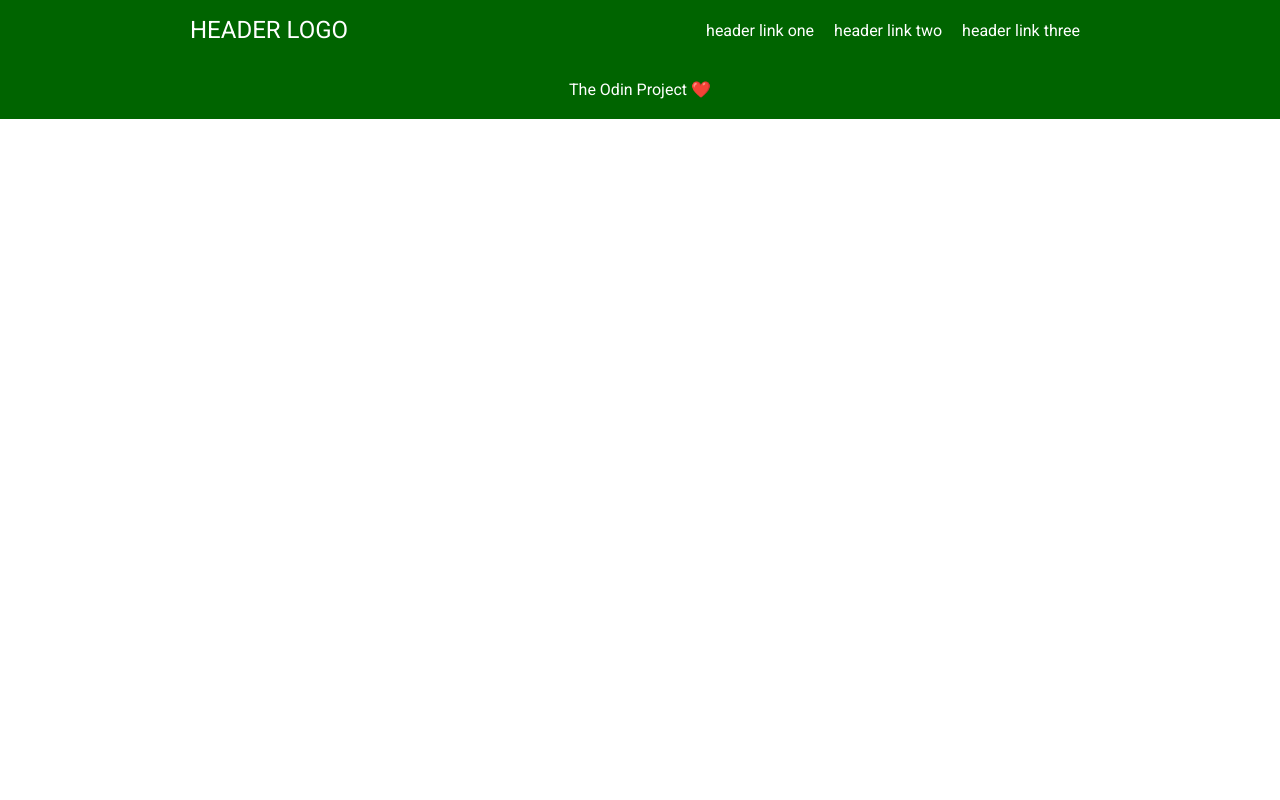
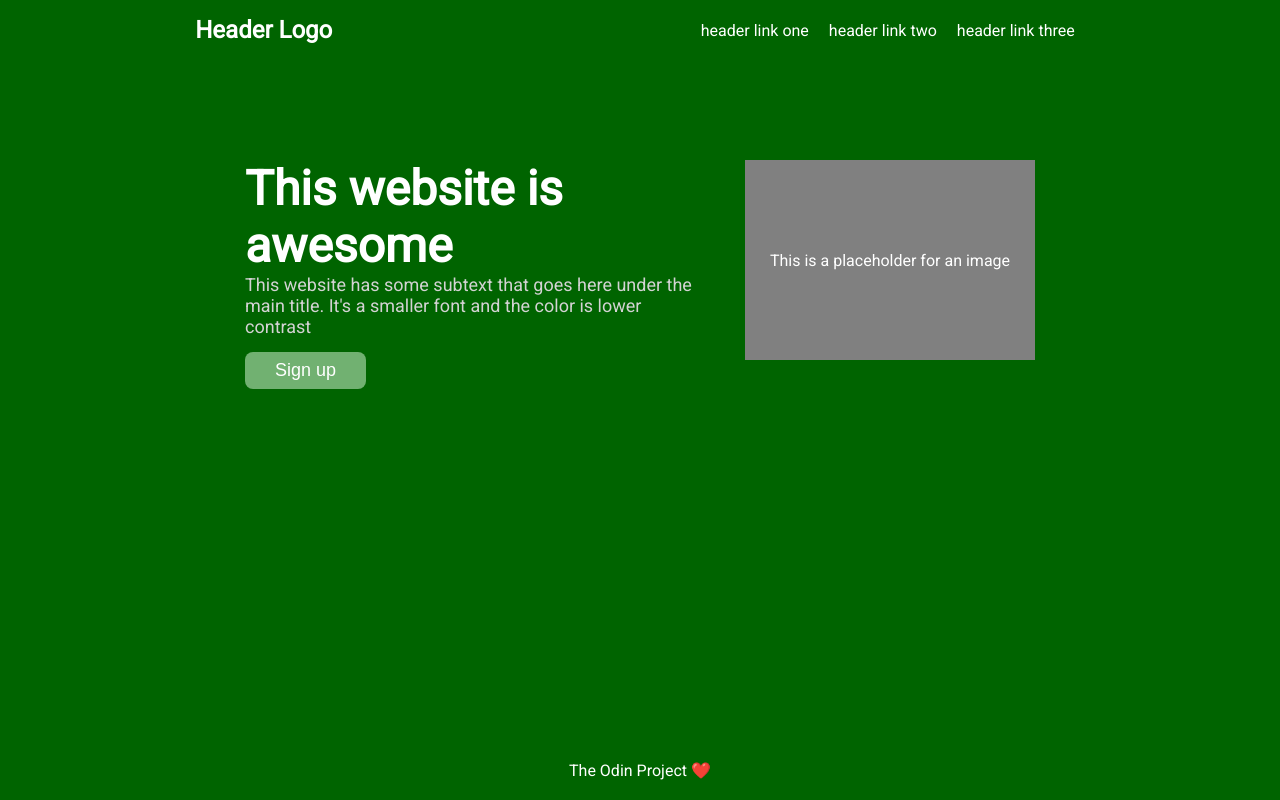
Before and after one commit to jdpagtama/odin-landingpage, a plain HTML site: page index.html in a window 1280 px wide. Drawn offline with Linux system fonts and the light colour scheme.

Commit message:
Add hero section
Hero section gives a quick overview of what the site is about and gives the opportunity to take action!

```diff
--- a/index.html
+++ b/index.html
@@ -9,7 +9,7 @@
 </head>
 <body>
     <div class="header">
-        <div class="logo">HEADER LOGO</div>
+        <div class="logo">Header Logo</div>
         <div class="links">
             <ul>
                 <li><a href="#">header link one</a></li>
@@ -19,6 +19,17 @@
         </div>
     </div>
     <div class="body">
+        <div class="hero">
+            <div class="left-hero">
+                <div class="main">This website is awesome</div>
+                <div class="secondary">
+                    This website has some subtext that goes here under the main title.
+                    It's a smaller font and the color is lower contrast
+                </div>
+                <button>Sign up</button>
+            </div>
+            <div class="image">This is a placeholder for an image</div>
+        </div>
     </div>
     <div class="footer">
       The Odin Project ❤️
--- a/styles.css
+++ b/styles.css
@@ -17,6 +17,7 @@
 
 .logo {
     font-size: 24px;
+    font-weight: 1000;
 }
 
 ul {
@@ -42,5 +43,51 @@
 }
 
 .body {
+    display: flex;
+    flex: 1;
+}
 
+.hero {
+    display: flex;
+    padding: 100px 245px;
+    flex: 1;
+    gap: 50px;
+    justify-content: center;
+    background-color: darkgreen;
 }
+
+.left-hero {
+    max-width: 450px;
+}
+
+.main {
+    font-size: 48px;
+    color: white;
+    font-weight: 1000;
+}
+
+.secondary {
+    font-size: 18px;
+    color: lightgrey;
+    margin-bottom: 15px;
+}
+
+.image {
+    width: 500px;
+    height: 200px;
+    background-color: grey;
+    color: white;
+    display: flex;
+    justify-content: center;
+    align-items: center;
+}
+
+button {
+    background-color: rgb(113, 177, 113);
+    color: white;
+    border: none;
+    border-radius: 8px;
+    padding: 8px 30px;
+    font-size: 18px;
+    font-weight: 500;
+}
```
